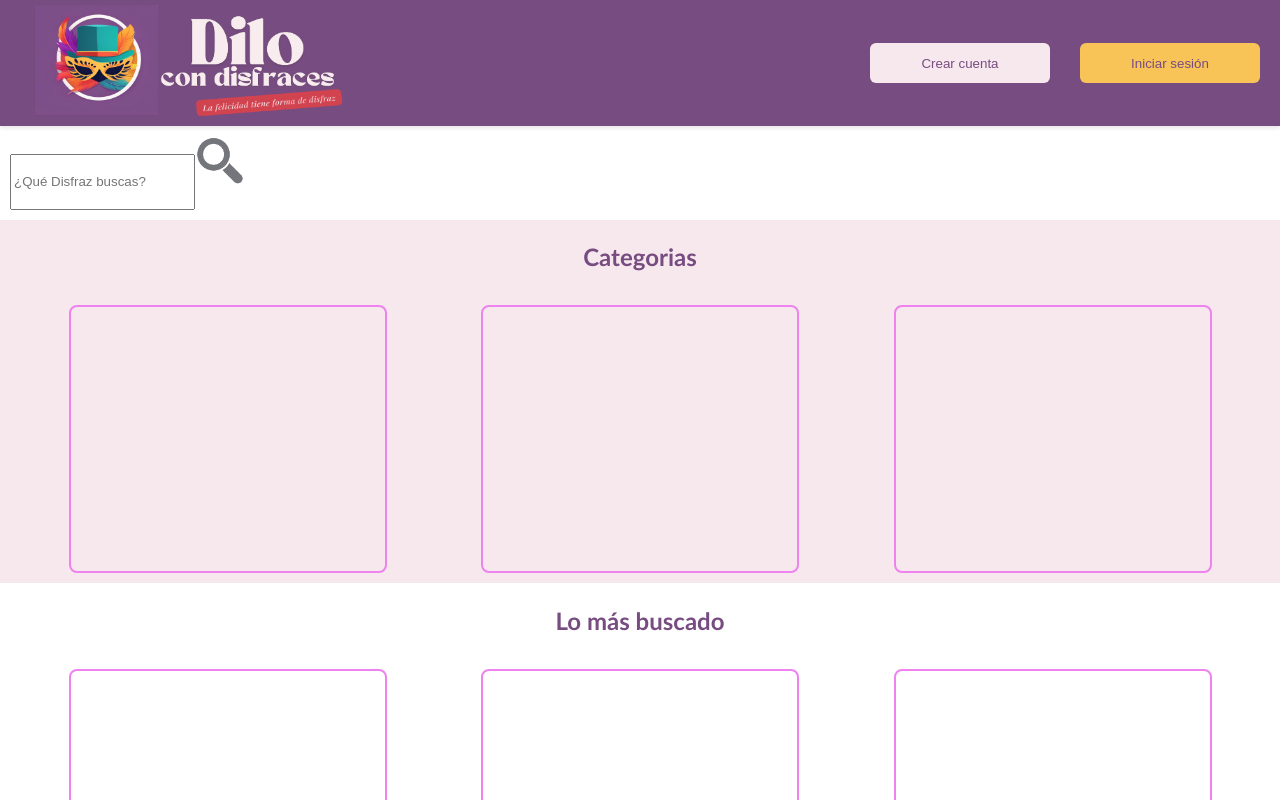
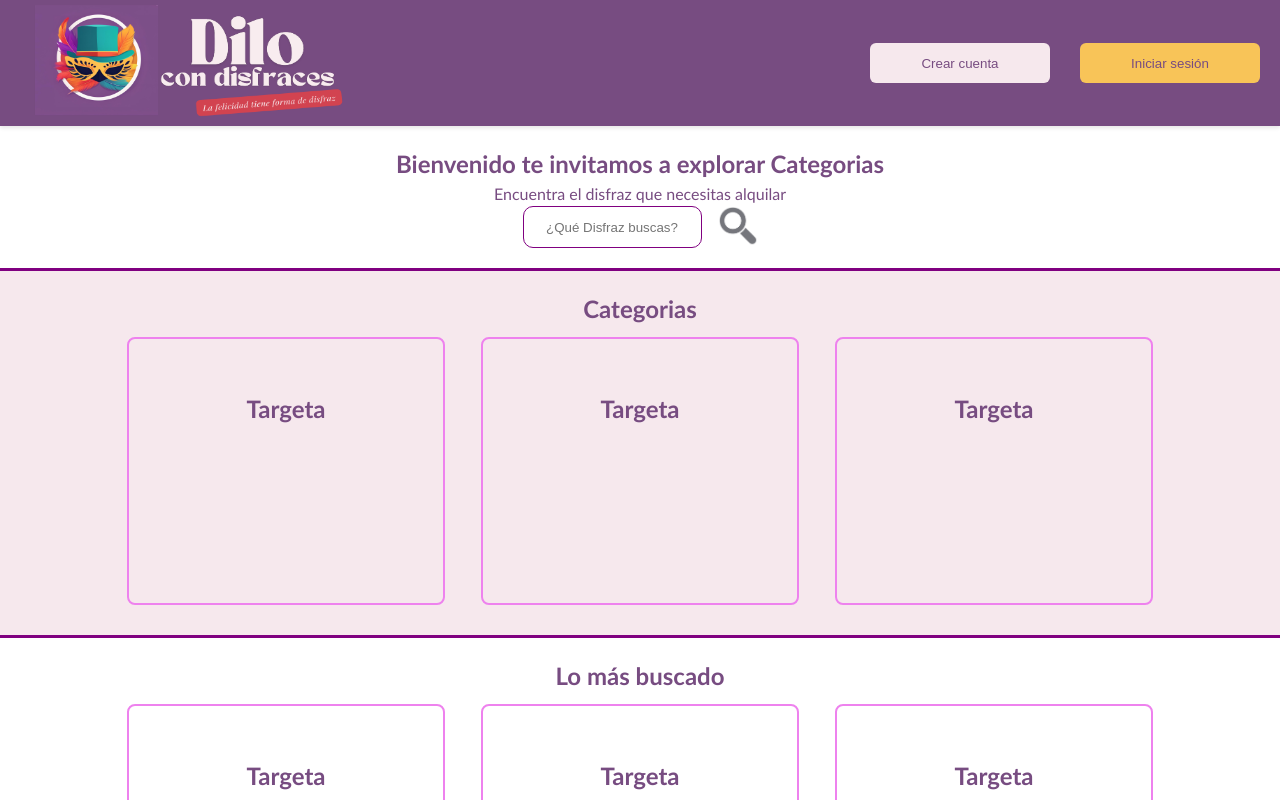
Before and after one commit to LauCof/pi2, a React (Vite) app in the folder Front/: page / in a window 1280 px wide. Shown: the top 800 px of the page. Built offline with nearby package versions, Linux system fonts and the light colour scheme.

Commit message:
Mas estilo al Home

```diff
--- a/Front/src/Components/Card/Card.jsx
+++ b/Front/src/Components/Card/Card.jsx
@@ -3,6 +3,7 @@ import "./Card.css";
 const Card = () => {
   return (
     <div className="card">
+      <h1>Targeta</h1>
     </div>
   );
 };
--- a/Front/src/Components/Categoria/Categorias.jsx
+++ b/Front/src/Components/Categoria/Categorias.jsx
@@ -4,7 +4,7 @@ import Card from '../Card/Card'
 const Categorias = () => {
   return (
 
-    <section>
+    <section className='categorias'>
         <h2>Categorias</h2>
         <div>
           <Card />
--- a/Front/src/Components/Recomendacion/Recomendaciones.jsx
+++ b/Front/src/Components/Recomendacion/Recomendaciones.jsx
@@ -8,6 +8,9 @@ const Recomendaciones = () => {
             <Card />
             <Card />
             <Card />
+            <Card />
+            <Card />
+            <Card />
         </div>
   </section>
   )
--- a/Front/src/Routes/Home.css
+++ b/Front/src/Routes/Home.css
@@ -8,24 +8,37 @@
   flex-direction: column;
 }
 
+.home section{
+  padding: 20px 0px;
+}
+
 .home div {
   display: flex;
-  justify-content: space-evenly;
+  justify-content: center;
   gap: 1rem;
   flex-wrap: wrap;
 }
 
-.home input{
-  height: 50px;
+.home h2,h3,p {
+  padding: 0px;
+  margin: 0px;
+  text-align: center;
 }
 
-.home img {
-    width : 50px; /* Tamaño automático (tamaño real) */
-    height: 50px; /* Tamaño automático (tamaño real) */
+.home input{
+  color: #774c81;
+  background-color: white;
+  border: solid 1px purple;
+  height: 40px;
+  border-radius: 10px;
+  padding: 0px;
+  margin: 0px;
+  text-align: center;
 }
 
-.home h2{
-  text-align: center;
+.home img,a {
+    width : 40px; /* Tamaño automático (tamaño real) */
+    height: 40px; /* Tamaño automático (tamaño real) */
 }
 
 .buscador {
@@ -38,3 +51,8 @@
 .recomendado {
   background-color: white;
 }
+
+.categorias {
+  border-top: solid 3px purple;
+  border-bottom: solid 3px purple;
+}
--- a/Front/src/Routes/Home.jsx
+++ b/Front/src/Routes/Home.jsx
@@ -1,4 +1,3 @@
-import Card from "../Components/Card/Card";
 import "./Home.css";
 import lupa from "../assets/lupa.png";
 import { Link } from 'react-router-dom';
@@ -11,12 +10,15 @@ const Home = () => {
     <div className="home">
 
       <section className="buscador">
+        <h2>Bienvenido te invitamos a explorar Categorias</h2>
+        <p>Encuentra el disfraz que necesitas alquilar</p>
+        <div>
           <input type="text" placeholder="¿Qué Disfraz buscas?"/>
           <Link><img src={lupa} alt="" /></Link>
+        </div>
       </section>
 
       <Categorias/>
-
       <Recomendaciones/>
 
     </div>
```
Also changed, not shown: Front/src/Components/Recomendacion/Recomendaciones.css (added). Lines whose indentation alone changed are shown as unchanged.
